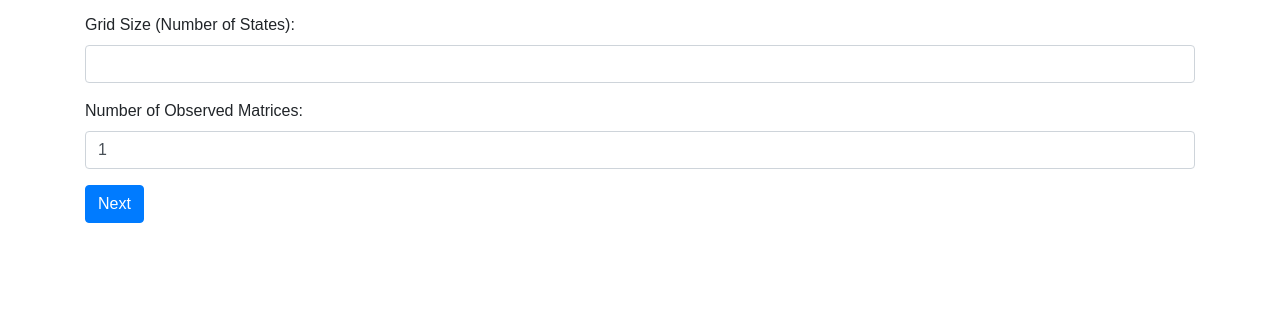
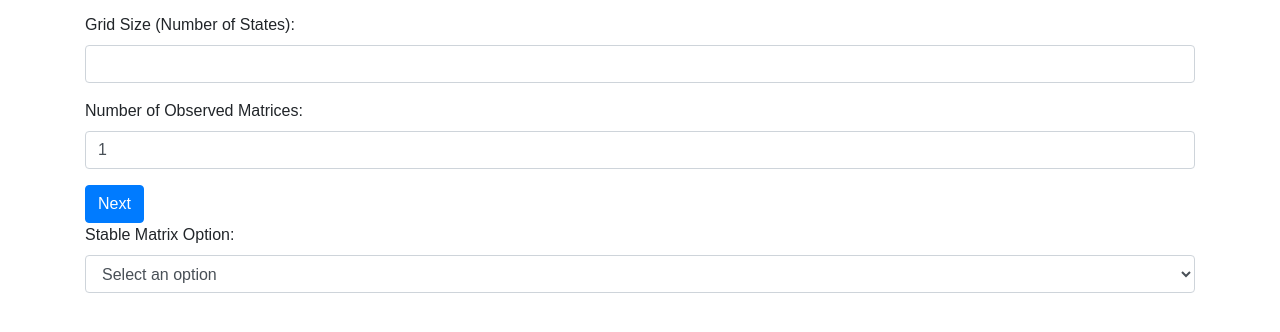
Before and after one commit to fuckrfromqc/matrixzshift, a plain HTML site: page index.html in a window 1280 px wide. Shown: the part 172-504 px from the top of the page. Drawn offline with nearby package versions, Linux system fonts and the light colour scheme.

Commit message:
Update index.html

```diff
--- a/index.html
+++ b/index.html
@@ -47,6 +47,16 @@
                     <input type="number" class="form-control" id="numMatrices" min="1" value="1" required>
                 </div>
                 <button type="submit" class="btn btn-primary">Next</button>
+
+                <div class="form-group">
+                    <label for="stableMatrixOption">Stable Matrix Option:</label>
+                    <select class="form-control" id="stableMatrixOption" required>
+                        <option value="" disabled selected>Select an option</option>
+                        <option value="input">I will input a stable matrix</option>
+                        <option value="compute">Compute stable matrix automatically</option>
+                    </select>
+                </div>
+
             </form>
         </div>
         <!-- Matrix Input Forms -->
```
